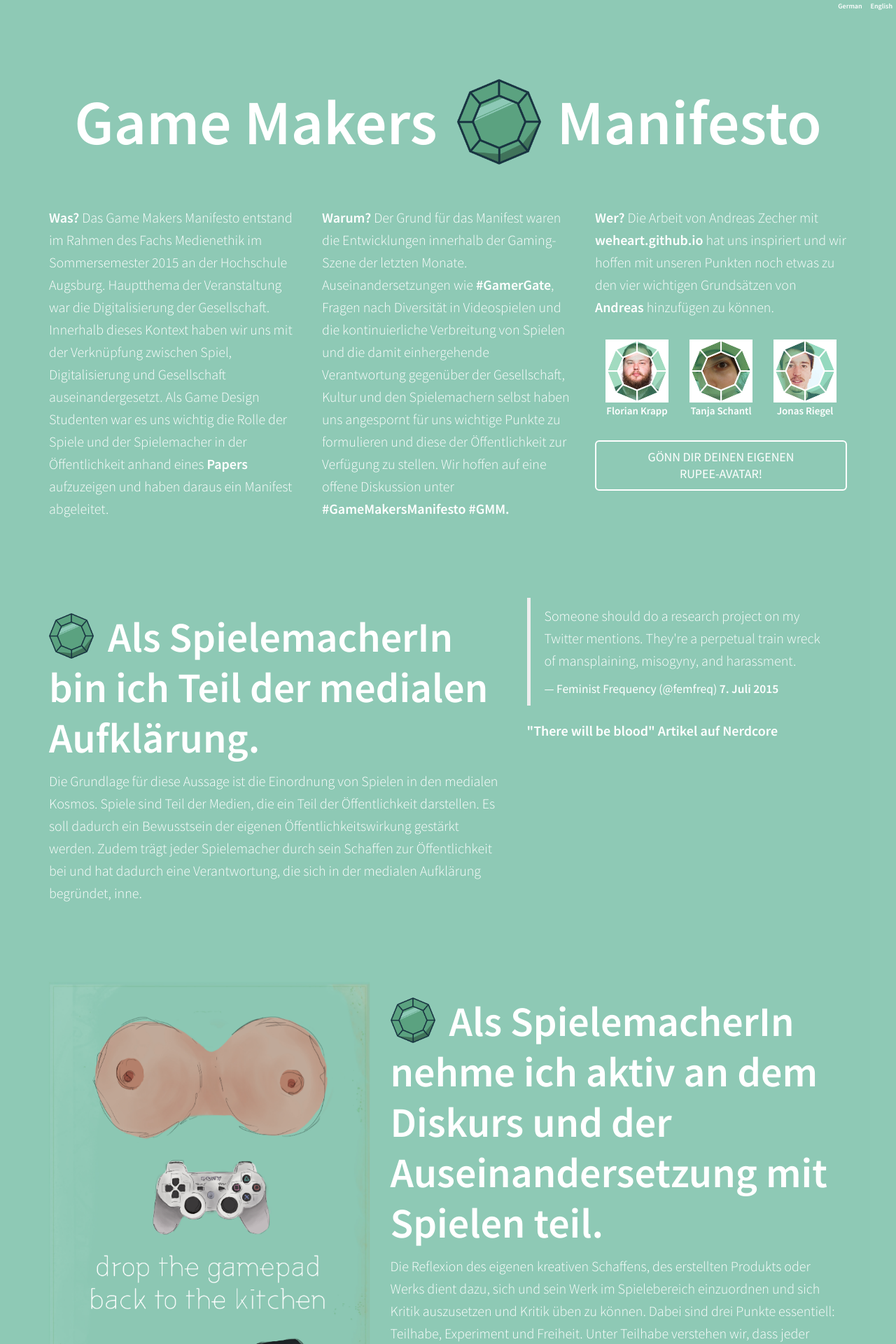
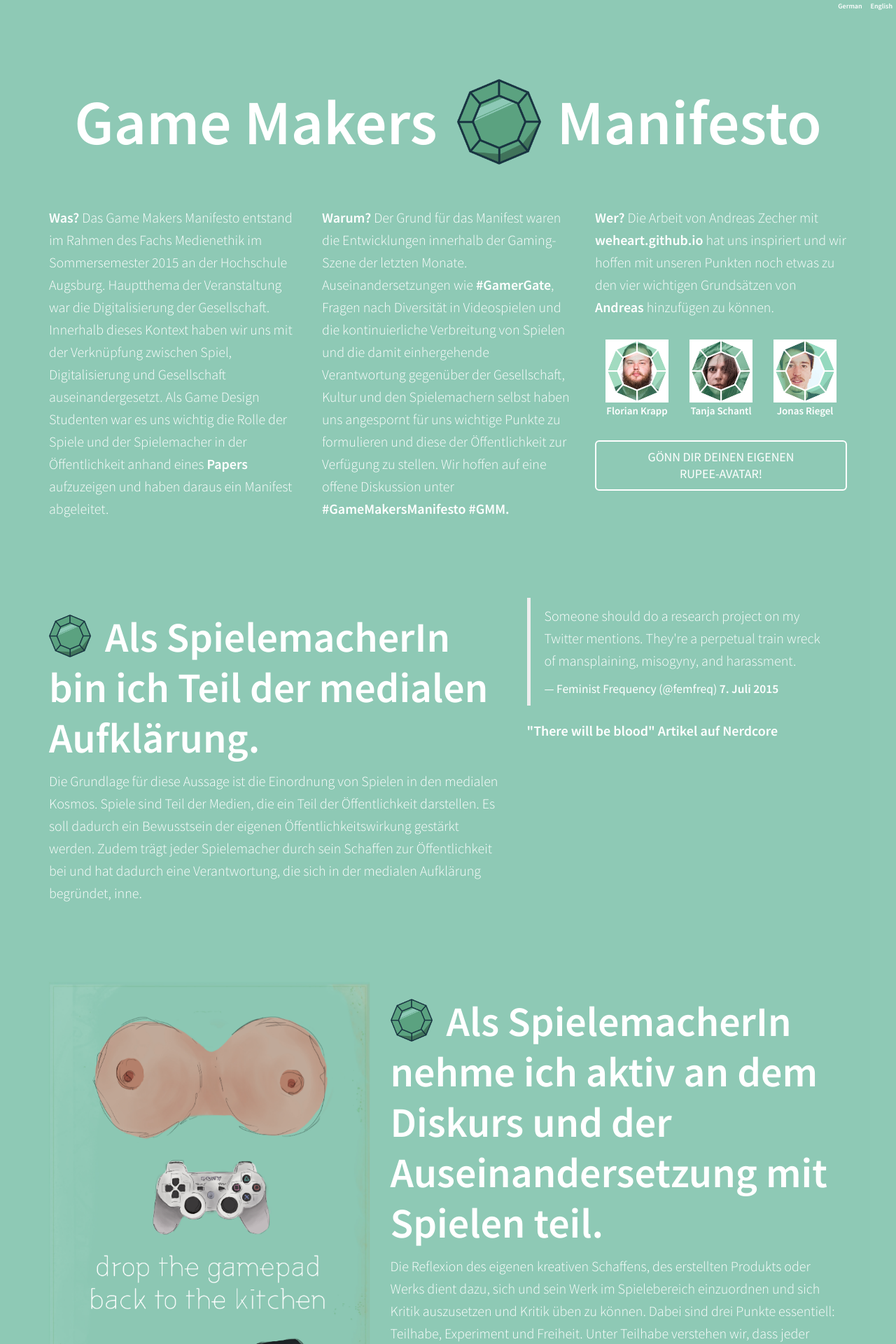
Before and after one commit to gamemakersmanifesto/gamemakersmanifesto.github.io, a Jekyll site: the page built from index.html, in a window 1280 px wide. Shown: the top 1920 px of the page at 70% size. Built offline with Jekyll 4.4.1, drawn with Linux system fonts in a browser that asks for light colours; nearby versions of some CDN libraries; comment, search, counter and statistics services are not loaded.

Commit message:
REFURBISH: Structure + Css

```diff
--- a/css/main.css
+++ b/css/main.css
@@ -129,16 +129,16 @@
     margin-left:0;
     margin-top:-15px;
     display: inline-block;
-    width:64px;
-    height:65px;
+    width:44px;
+    height:45px;
 }
 .rupee-big {
     margin-right:5px;
     margin-left:10px;
     margin-top:-20px;
     display: inline-block;
-    width:64px;
-    height:65px;
+    width:44px;
+    height:45px;
 }
 
 p {
@@ -170,7 +170,20 @@
 
 /* Extra Small Devices, Phones */
 @media only screen and (min-width : 480px){
-
+    h1 {
+        font-size: 5rem;
+    }
+    .rupee-big{
+        width:60px;
+        height:61px;
+    }
+    .rupee {
+        width:50px;
+        height:51px;
+    }
+    h2 {
+        font-size: 4rem;
+    }
 }
 
 /* Small Devices, Tablets */
@@ -181,6 +194,10 @@
     .rupee-big{
         width:80px;
         height:81px;
+    }
+    .rupee {
+        width:60px;
+        height:61px;
     }
     h2 {
         font-size: 5rem;
@@ -193,7 +210,7 @@
 /* Medium Devices, Desktops */
 @media only screen and (min-width : 992px){
     h1 {
-        font-size: 7rem;
+        font-size: 7.5rem;
     }
     .rupee-big{
         width:100px;
```
Also changed, not shown: img/avatare/Avatar_Tanja.png.
